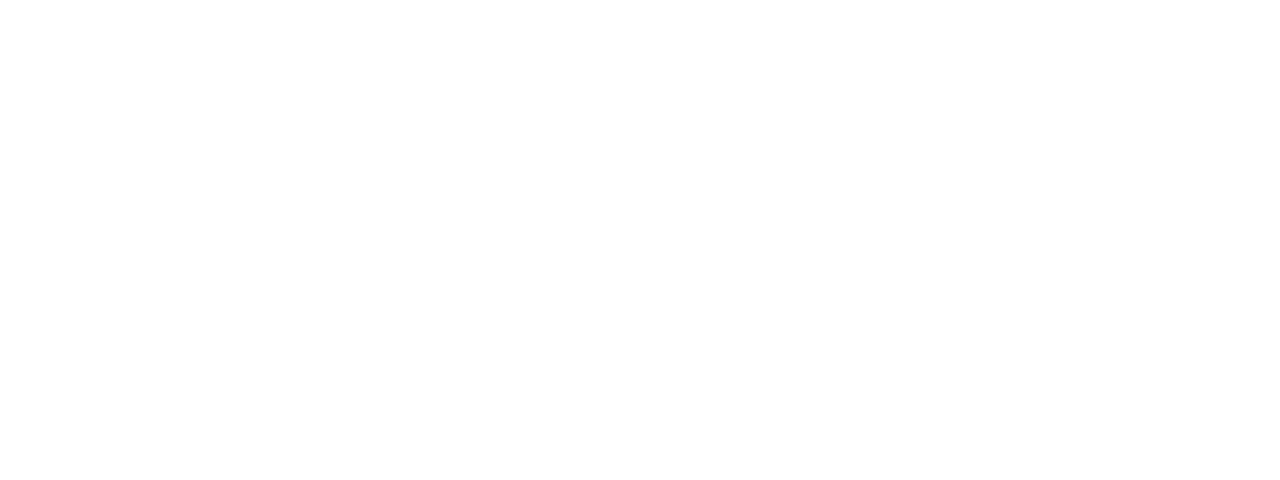
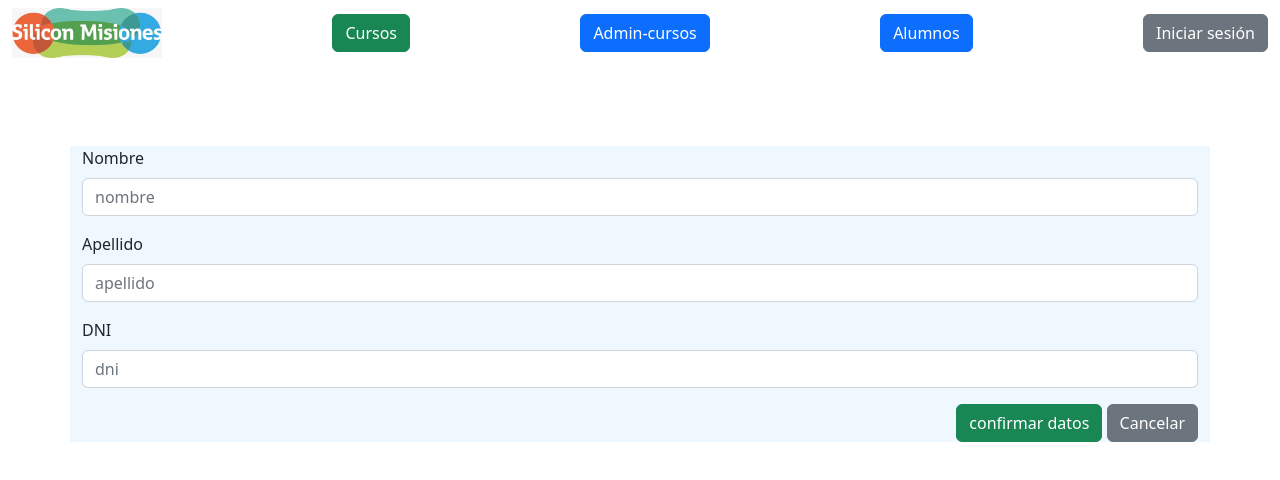
Before and after one commit to kislo-Luis/FrontEnd-siliconMisiones-challenge, a React (Create React App) app: page /edit-alumnos/1 in a window 1280 px wide. Before the commit this address had no page. Shown: the top 480 px of the page. Built offline with nearby package versions, Linux system fonts and the light colour scheme; no server answers.

Commit message:
refactor-crud

```diff
--- a/src/App.js
+++ b/src/App.js
@@ -7,6 +7,8 @@
 import CoursesCrud from './pages/CRUD/CoursesCrud'
 import EditCourses from "./pages/CRUD/EditCourses";
 import LoginFormModal from "./pages/login/LoginFormModal";
+import { AlumnosCrud } from "./pages/CRUD/AlumnosCrud";
+import EditAlumnos from "./pages/CRUD/EditAlumnos";
 
 
 
@@ -24,6 +26,8 @@
             <Route path="cursos" element={<SiliCourses />}/>
             <Route path="cursosCrud" element={<CoursesCrud />}/>
             <Route path="/edit/:id" element={<EditCourses />}/>
+            <Route path="alumnos" element={<AlumnosCrud />}/>
+            <Route path="/edit-alumnos/:id" element={<EditAlumnos />}/>
           </Route>
       </Routes>
     </BrowserRouter>
--- a/src/components/NavBar/NavBar.jsx
+++ b/src/components/NavBar/NavBar.jsx
@@ -10,6 +10,9 @@
 
   const cursosCrud = () => {
     redirect("/cursosCrud");
+  };
+  const alumnosCrud = () => {
+    redirect("/alumnos");
   };
 
   return (
@@ -31,6 +34,10 @@
           {" "}
           Admin-cursos{" "}
         </Button>
+        <Button color="primary" onClick={alumnosCrud}>
+          {" "}
+          Alumnos{" "}
+        </Button>
 
         <ButonModal />
       </NavbarReacstrap>
--- /dev/null
+++ b/src/pages/CRUD/AlumnosCrud.jsx
@@ -0,0 +1,184 @@
+import React from "react";
+import DataTable from "react-data-table-component";
+import axios from "axios";
+import { Link, Navigate } from "react-router-dom";
+import { useState, useEffect } from "react";
+import {
+  Button,
+  ModalHeader,
+  Modal,
+  ModalBody,
+  ModalFooter,
+  Label,
+  Input,
+  Form,
+  FormGroup,
+} from "reactstrap";
+
+export const AlumnosCrud = () => {
+  const columns = [
+    {
+      name: "Id:",
+      selector: (row) => row.id,
+      sortable: true,
+    },
+
+    {
+      name: "Nombre:",
+      selector: (row) => row.nombre,
+      sortable: true,
+    },
+    {
+      name: "Apellido:",
+      selector: (row) => row.apellido,
+      sortable: true,
+    },
+
+    {
+      name: "DNI:",
+      selector: (row) => row.dni,
+      sortable: true,
+    },
+    {
+      name: "Acciones",
+      selector: ({ id }) => (
+        <>
+          <Link to={`/edit-alumnos/${id}`} className="btn btn-success">
+            Editar
+          </Link>
+
+          {"  "}
+          <Button color="danger" onClick={() => id}>
+            Eliminar
+          </Button>
+        </>
+      ),
+    },
+  ];
+
+  const [alumnos, setListAlumnos] = useState([]);
+  useEffect(() => {
+    const getAlumnos = async () => {
+      const url = "http://localhost:4000/alumnos";
+      const result = await axios.get(url);
+      setListAlumnos(result.data);
+    };
+    getAlumnos();
+  }, []);
+
+  const [modal, setModal] = useState(false);
+  const toggle = () => setModal(!modal);
+
+  const [form, setForm] = useState({
+    nombre: "",
+    apellido: "",
+    dni: "",
+  });
+
+  const handleChange = (e) => {
+    e.preventDefault();
+    setForm({
+      ...form,
+      [e.target.name]: e.target.value,
+    });
+    console.log(e.target.value);
+  };
+
+  const handleSubmit = (event) => {
+    event.preventDefault();
+    console.log(form);
+    try {
+      axios({
+        method: "post",
+        url: "http://localhost:4000/alumnos",
+        data: form,
+      });
+      alert("registro creado");
+      toggle();
+      const getAlumnos = async () => {
+        const url = "http://localhost:4000/alumnos";
+        const result = await axios.get(url);
+        setListAlumnos(result.data);
+      };
+      getAlumnos();
+    } catch (error) {
+      console.error(error);
+    }
+  };
+
+  if (localStorage.getItem("admin")===null){
+    alert("Debe iniciar sesión para acceder")
+    return <Navigate to="/"/>
+    ;
+  }
+  return (
+    <>
+      {alumnos.length === 0 && <p>cargando...</p>}
+
+      <div className="container">
+        <div className="button">
+          <Button color="primary" onClick={toggle}>
+            + Nuevo curso:
+          </Button>
+        </div>
+
+        <div className="table">
+          <DataTable columns={columns} data={alumnos} fixedHeader></DataTable>
+        </div>
+      </div>
+
+      <Modal isOpen={modal}>
+        <ModalHeader toggle={toggle}>Crear nuevo curso</ModalHeader>
+        <ModalBody>
+          <Form>
+            <FormGroup>
+              <Label for="nombre">Nombre</Label>
+              <Input
+                type="text"
+                name="nombre"
+                id="nombre"
+                placeholder="nombre"
+                value={form.nombre}
+                onChange={handleChange}
+              />
+            </FormGroup>
+
+            <FormGroup>
+              <Label for="apellido ">Apellido</Label>
+              <Input
+                type="apellido"
+                name="apellido"
+                id="apellido"
+                placeholder="apellido"
+                value={form.apellido}
+                onChange={handleChange}
+              />
+            </FormGroup>
+
+            <FormGroup>
+              <Label for="dni">DNI</Label>
+              <Input
+                type="text"
+                name="dni"
+                id="dni"
+                placeholder="dni"
+                value={form.dni}
+                onChange={handleChange}
+              />
+            </FormGroup>
+          </Form>
+        </ModalBody>
+
+        <ModalFooter>
+          <Button color="success" type="submit" onClick={handleSubmit}>
+            confirmar datos{" "}
+          </Button>
+          {"  "}
+          <Button color="secondary" onClick={toggle}>
+            Cancelar
+          </Button>
+        </ModalFooter>
+      </Modal>
+    </>
+  );
+};
--- a/src/pages/CRUD/CoursesCrud.jsx
+++ b/src/pages/CRUD/CoursesCrud.jsx
@@ -119,13 +119,9 @@
   }
 };
 
-// if (localStorage.getItem("admin", false)){
 
-//   return <Navigate to="/"/>
-//   ;
-// }
 if (localStorage.getItem("admin")===null){
-
+  alert("Debe iniciar sesión para acceder")
   return <Navigate to="/"/>
   ;
 }
--- /dev/null
+++ b/src/pages/CRUD/EditAlumnos.js
@@ -0,0 +1,116 @@
+import React from "react";
+import { useEffect, useState } from "react";
+import axios from "axios";
+import { useNavigate, useParams } from "react-router-dom";
+import { Button, ModalFooter, Label, Input, Form, FormGroup } from "reactstrap";
+import "./EditCourses.css";
+
+const EditAlumnos = () => {
+  const { id } = useParams();
+  const redirect = useNavigate();
+
+  const [form, setForm] = useState({
+    nombre: "",
+    apellido: "",
+    dni: "",
+  });
+
+  useEffect(() => {
+    const url = `http://localhost:4000/alumnos/${id}`;
+    const getCourse = async () => {
+      const parami = {
+        headers: { "content-Type": "application/json" },
+        params: { id: id },
+      };
+      const response = await axios.get(url, parami);
+      const { nombre, apellido, dni } = response.data;
+      setForm({ nombre, apellido, dni});
+    };
+    getCourse();
+  }, []);
+
+  const url = `http://localhost:4000/alumnos/${id}`;
+  const update = async (e) => {
+    e.preventDefault();
+    await axios.put(url, form, {
+      headers: {
+        "content-Type": "application/json",
+      },
+    });
+    alert('Curso modificado con exito')
+    redirect("/alumnos");
+  };
+
+  const voltate = () => {
+    redirect("/alumnos");
+  };
+
+  const handleChange = (e) => {
+    e.preventDefault();
+    setForm({
+      ...form,
+      [e.target.name]: e.target.value,
+    });
+    console.log(e.target.value);
+  };
+
+  return (
+    <>
+    <div className="container">
+      <Form >
+        <FormGroup>
+          <Label for="nombre">Nombre</Label>
+          <Input
+            type="text"
+            name="nombre"
+            id="nombre"
+            placeholder="nombre"
+            value={form.nombre}
+            onChange={handleChange}
+          />
+        </FormGroup>
+
+        <FormGroup>
+          <Label for="apellido">Apellido</Label>
+          <Input
+            type="text"
+            name="apellido"
+            id="apellido"
+            placeholder="apellido"
+            value={form.apellido}
+            onChange={handleChange}
+          />
+        </FormGroup>
+
+        <FormGroup>
+          <Label for="dni">DNI</Label>
+          <Input
+            type="text"
+            name="dni"
+            id="dni"
+            placeholder="dni"
+            value={form.dni}
+            onChange={handleChange}
+          />
+        </FormGroup>
+      </Form>
+
+      <ModalFooter>
+      <div className="buttons">
+        <Button color="success" type="submit" onClick={update}>
+          confirmar datos{" "}
+        </Button>
+
+        {"  "}
+        <Button color="secondary" onClick={voltate}>
+          Cancelar
+        </Button>
+      </div>
+      </ModalFooter>
+
+
+      </div>
+    </>
+  );
+};
+export default EditAlumnos;
```
